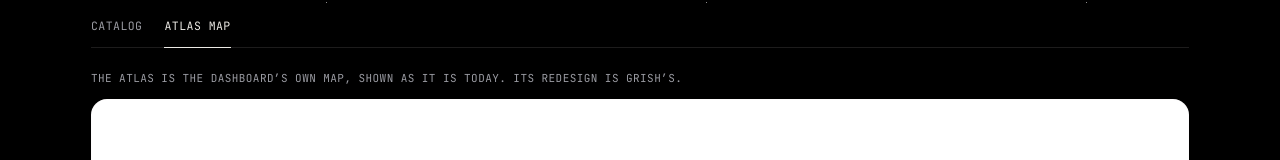
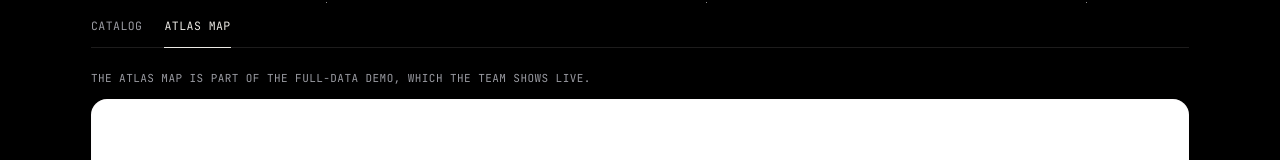
Before and after one commit to grishcodes/flaregrain-submission, a plain HTML site: page flaregrain/redesign/browse.html in a window 1280 px wide. Both pictures are taken after a click on the tab "ATLAS MAP". Shown: the part 218-378 px from the top of the page. Drawn offline with Linux system fonts and the light colour scheme; no server answers.

Commit message:
Browse: replace the internal Atlas note with what judges need to know
The Atlas tab showed a team note ("Its redesign is Grish's"). It now says the

Test: Exact patch replay verified. The release regression suite and build check passed.

Co-Authored-By: Claude Opus 5.5 <noreply@anthropic.com>

```diff
--- a/flaregrain/redesign/browse.html
+++ b/flaregrain/redesign/browse.html
@@ -45,7 +45,7 @@
     <div class="pager" id="cat-pager"></div>
   </section>
   <section id="panel-atlas" role="tabpanel" aria-labelledby="tab-atlas" hidden>
-    <p class="embed-note mono">The Atlas is the dashboard’s own map, shown as it is today. Its redesign is Grish’s.</p>
+    <p class="embed-note mono">The Atlas map is part of the full-data demo, which the team shows live.</p>
     <div class="embed" id="atlas-embed" data-embed-view="map"></div>
   </section>
 </main>
```
